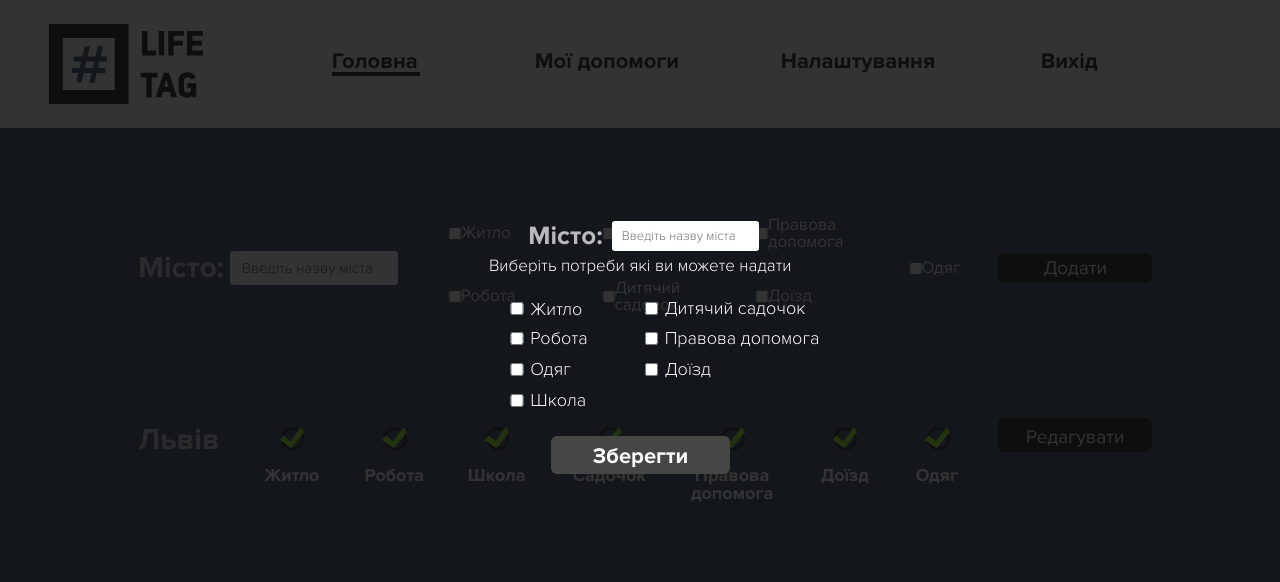
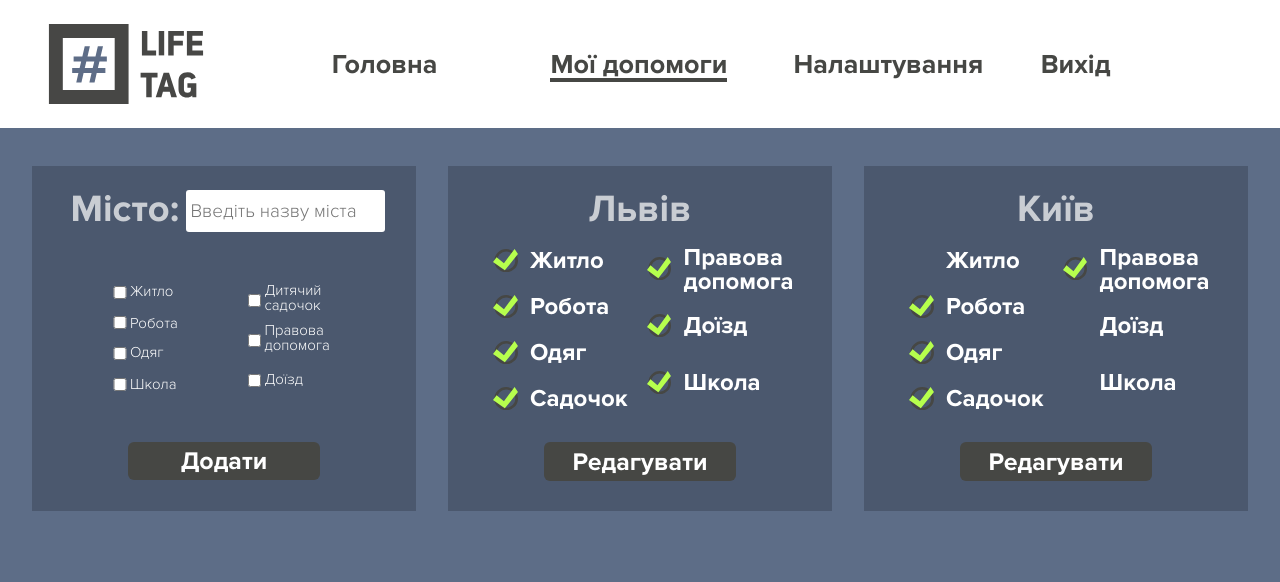
Before and after one commit to ksenka/lifetag, a plain HTML site: page LifeTagSite/profile.html in a window 1280 px wide. Drawn offline with Linux system fonts and the light colour scheme; a script that the page names is missing.

Commit message:
finish profile

```diff
--- a/LifeTagSite/css/agree.css
+++ b/LifeTagSite/css/agree.css
@@ -13,8 +13,6 @@ body{
 
 }
 
-
-
 #mainText{
     top: 10%;
     position: absolute;
--- a/LifeTagSite/css/userPage.css
+++ b/LifeTagSite/css/profile.css
@@ -3,85 +3,65 @@ body{
     font-family: Proxima;
 }
 
-.line{
-    top: 56%;
-}
-
-#mainLabel{
-    position: absolute;
-    width: 12%;
-    left: 25.9166%;
-    cursor: pointer;
-}
-
-#mainLabelLine{
-    display: block;
-    width: 6.9%;
-    left: 25.9166%;
-}
 
 #helpLabel{
     position: absolute;
-    width: 12%;
-    left: 41.7777%;
+    width: 15%;
+    left: 43%;
     cursor: pointer;
 }
 
 #helpLabelLine{
-    left: 41.7777%;
-    width: 11.2%;
+    left: 43%;
+    width: 13.8%;
 }
-
 
 #aboutLabel{
     position: absolute;
     width: 12%;
-    left: 61%;
+    left: 62%;
     cursor: pointer;
 }
 
 #aboutLabelLine{
-    left: 61%;
-    width: 12.1%;
-}
-
-#contactsLabel{
-    position: absolute;
-    width: 12%;
-    left: 81.3055%;
-    cursor: pointer;
+    left: 62%;
+    width: 14.8%;
 }
 
 #contactsLabelLine{
     left: 81.3055%;
-    width: 4.5%;
+    width: 5.6%;
 }
 
 #addDiv{
     position: absolute;
-    width: 80%;
+    width: 30%;
+    left: 2.5%;
+    background-color: #4b586e;
 }
 
 #helpCity{
+    top: 7%;
     position: absolute;
-    width: 15%;
-    left: 10%;
+    width: 50%;
+    left: 40%;
 }
 
 #helpCityLabel{
+    top: 7%;
     position: absolute;
-    width: 15%;
+    width: 50%;
     font-family: 'ProximaBold';
     opacity: 0.7;
-    left: 1%;
+    left: 10%;
     color: white;
 }
 
 #autocomplete{
-    top: 58%;
+    top: 12%;
     position: absolute;
-    width: 16.2%;
-    left: 10.1%;
+    width: 50%;
+    left: 41%;
     border-radius: 3px;
     z-index: 10;
     display: none;
@@ -106,69 +86,126 @@ td{
     background-color: cornflowerblue;
 }
 
-#boxesOne, #boxesTwo, #boxesThree, #boxesLast{
-    left: 30%;
+#boxesLeft{
+
+    left: 20%;
     position: absolute;
-    top: 20%;
-    width: 12.5%;
-
-}
-
-#boxesOne input, #boxesTwo input, #boxesThree input, #boxesLast input, #boxesOne p, #boxesTwo p, #boxesThree p,  #boxesLast p{
-    position: absolute;
-    width: 25%;
-    font-family: 'proxima';
+    width: 46%;
+    top: 32%;
+    font-family: 'ProximaLight';
     color: white;
 }
 
-#boxesTwo{
-    left: 45%;
+#boxesRight{
+
+    left: 55%;
+    position: absolute;
+    width: 46%;
+    top: 34%;
+    font-family: 'ProximaLight';
+    color: white;
 }
 
-#boxesThree{
-    left: 60%;
+#home{
+    width: 1.1em;
+    position: absolute;
+    top: 5%;
 }
 
-#boxesLast{
-    left: 75%;
+#homeLabel{
+    width: 50%;
+    position: absolute;
+    top: 6.5%;
+    left: 12%;
 }
 
-#boxesOne p, #boxesTwo p, #boxesThree p,  #boxesLast p{
-    left: 20%;
+#job{
+    width: 1.1em;
+    position: absolute;
+    top: 30%;
 }
 
-#home, #homeLabel, #school, #schoolLabel, #law, #lawLabel, #cloth, #clothLabel{
-    top: 15%;
+#jobLabel{
+    width: 50%;
+    position: absolute;
+    top: 32%;
+    left: 12%;
 }
 
-#job, #jobLabel, #garden, #gardenLabel, #drive, #driveLabel{
-    top: 70%;
+#cloth{
+    width: 1.1em;
+    position: absolute;
+    top: 55%;
+}
+
+#clothLabel{
+    width: 50%;
+    position: absolute;
+    top: 56%;
+    left: 12%;
+}
+
+#school{
+    width: 1.1em;
+    position: absolute;
+    top: 80%;
+}
+
+#schoolLabel{
+    width: 50%;
+    position: absolute;
+    top: 81.5%;
+    left: 12%;
+}
+
+#garden{
+    width: 1.1em;
+    position: absolute;
+    top: 5%;
 }
 
 #gardenLabel{
-    top: 63%;
+    width: 50%;
+    position: absolute;
+    left: 12%;
+}
+
+#law{
+    width: 1.1em;
+    position: absolute;
+    top: 30%;
 }
 
 #lawLabel{
-    top: 8%;
+    width: 50%;
+    position: absolute;
+    top: 25%;
+    left: 12%;
 }
 
-#cloth{
-    top: 45%;
+#drive{
+    width: 1.1em;
+    position: absolute;
+    top: 55%;
 }
 
-#clothLabel{
-    top: 45%;
+#driveLabel{
+    width: 50%;
+    position: absolute;
+    top: 56%;
+    left: 12%;
 }
 
+
 #addButton{
-    left: 85%;
-    width: 15%;
+
+    top: 80%;
+    width: 50%;
     position: absolute;
     background-color: #464744;
     border: none;
     border-radius: 6px;
-    font-family: 'Proxima';
+    font-family: 'ProximaBold';
     color: white;
     cursor: pointer;
 }
@@ -178,29 +215,32 @@ td{
     color: #c3c5be;
 }
 
-#myHelp{
+.myHelp{
     position: absolute;
-    width: 80%;
+    width: 30%;
+    left: 35%;
+    background-color: #4b586e;
 }
 
 .cityName{
     position: absolute;
-    width: 10%;
+    width: 50%;
     opacity: 0.7;
-    left: 1%;
-    top: 40%;
+    text-align: center;
+    top: 7%;
     color: white;
     font-family: 'proximabold';
 }
 
 .editButton{
-    left: 85%;
-    width: 15%;
+
+    width: 50%;
+    top: 80%;
     position: absolute;
     background-color: #464744;
     border: none;
     border-radius: 6px;
-    font-family: 'Proxima';
+    font-family: 'ProximaBold';
     color: white;
     cursor: pointer;
     padding-top: 0.5%;
@@ -212,62 +252,76 @@ td{
 }
 
 .aid{
+
     position: absolute;
-    width: 100%;
-    top: 30%;
-    left: 10%;
+    width: 80%;
+    top: 22%;
 }
 
 .helpAid{
     position: absolute;
-    width: 12%;
-    top: 25%;
+    width: 40%;
 }
 
 .helpAid p{
-    width: 100%;
-    text-align: center;
+    width: 80%;
+    left: 35%;
     position: absolute;
-    top: 60%;
     color: white;
     font-family: 'proximabold';
 }
 
 .helpAid div{
     position: absolute;
-    top: 15%;
     width: 20%;
+    left: 5%;
     background-repeat: no-repeat;
     background-image: url("../img/aidYes.svg");
     background-size: 100%;
 }
 
+#homeY{
+    top: 4%;
+}
+
 #jobY{
-    left: 10%;
+    top: 29%;
 }
 
 #schoolY{
-    left: 20%;
+    top: 70%;
+    left: 50%;
 }
 
 #gardenY{
-    left: 31%;
+    top: 79%;
 }
 
+
+
 #lawY{
-    left: 43%;
+    top: 8%;
+    left: 50%;
 }
 
+#lawY p{
+    top: -10%;
+}
+
+
 #driveY{
-    left: 54%;
+    top: 39%;
+    left: 50%;
 }
 
 #clothY{
-    left: 63%;
+    top: 54%;
 }
 
-.overlay{
-    /*display: none;*/
+
+
+#overlay{
+    display: none;
     position: absolute;
     top: 0;
     left: 0;
@@ -279,78 +333,47 @@ td{
 
 #editBar{
     position: absolute;
-    width: 70%;
-
+    width: 30%;
+    background-color: white;
 }
 
-#newHelpCity{
-    position: absolute;
-    width: 15%;
-}
 
 #editCityLabel{
     position: absolute;
-    width: 15%;
+    width: 80%;
     font-family: 'ProximaBold';
     opacity: 0.7;
-    color: white;
-    top: 0.5%;
+    color: #464744;
+    top: 5%;
+    text-align: center;
 }
 
-#editAutocomplete{
-    top: 58%;
-    position: absolute;
-    width: 16.2%;
-    left: 10.1%;
-    border-radius: 3px;
-    z-index: 10;
-    display: none;
-
-}
-
-td{
-    text-align: center;
-    padding-top: 2%;
-    padding-bottom: 2%;
-}
-
-.editAutocomplete{
-    width: 100%;
-    text-align: left;
-    border-top: 1px solid gray;
-    cursor: pointer;
-    padding-left: 3px;
-}
-
-.editAutocomplete:hover{
-    background-color: cornflowerblue;
-}
 
 #newAids{
     text-align: center;
     position: absolute;
-    width: 40%;
-    top: 10%;
+    width: 80%;
+    top: 17%;
     font-family: 'proximalight';
-    color: white;
+    color: #464744;
 }
 
 #boxesL{
-    left: 35%;
+    left: 15%;
     position: absolute;
     width: 46%;
-    top: 20%;
+    top: 30%;
     font-family: 'ProximaLight';
-    color: white;
+    color: #464744;
 }
 
 #boxesR{
-    left: 50%;
+    left: 60%;
     position: absolute;
     width: 46%;
-    top: 20%;
+    top: 30%;
     font-family: 'ProximaLight';
-    color: white;
+    color: #464744;
 }
 
 #newHome{
@@ -362,8 +385,8 @@ td{
 #newHomeLabel{
     width: 50%;
     position: absolute;
-    top: 6%;
-    left: 6%;
+    top: 6.5%;
+    left: 11%;
 }
 
 #newJob{
@@ -375,8 +398,8 @@ td{
 #newJobLabel{
     width: 50%;
     position: absolute;
-    top: 30%;
-    left: 6%;
+    top: 32%;
+    left: 11%;
 }
 
 #newCloth{
@@ -388,8 +411,8 @@ td{
 #newClothLabel{
     width: 50%;
     position: absolute;
-    top: 55%;
-    left: 6%;
+    top: 56%;
+    left: 11%;
 }
 
 #newSchool{
@@ -401,8 +424,8 @@ td{
 #newSchoolLabel{
     width: 50%;
     position: absolute;
-    top: 80%;
-    left: 6%;
+    top: 81.5%;
+    left: 11%;
 }
 
 #newGarden{
@@ -414,8 +437,8 @@ td{
 #newGardenLabel{
     width: 50%;
     position: absolute;
-    top: 5%;
-    left: 6%;
+
+    left: 11%;
 }
 
 #newLaw{
@@ -427,8 +450,8 @@ td{
 #newLawLabel{
     width: 50%;
     position: absolute;
-    top: 30%;
-    left: 6%;
+    top: 25%;
+    left: 11%;
 }
 
 #newDrive{
@@ -440,17 +463,17 @@ td{
 #newDriveLabel{
     width: 50%;
     position: absolute;
-    top: 55%;
-    left: 6%;
+    top: 56%;
+    left: 11%;
 }
 
 #edit{
     position: absolute;
-    width: 20%;
+    width: 40%;
     border: none;
-    padding-top: 0.5%;
+    padding-top: 1%;
     border-radius: 6px;
-    top: 60%;
+    top: 80%;
     background-color: #464744;
     color: white;
     font-family: 'proximabold';
@@ -462,3 +485,39 @@ td{
     background-color: #343d4c;
     color: #c3c5be;
 }
+
+
+#delete{
+    position: absolute;
+    width: 40%;
+    border: none;
+    padding-top: 1%;
+    border-radius: 6px;
+    top: 80%;
+    background-color: #ff5656;
+    color: white;
+    font-family: 'proximabold';
+    cursor: pointer;
+}
+
+
+#delete:hover{
+    background-color: #ff9898;
+    color: #6b6b6b;
+}
+
+#exit{
+    position: absolute;
+    opacity: 0.7;
+    left: 94%;
+    top: 1%;
+    width: 5%;
+    background-repeat: no-repeat;
+    background-image: url("../img/exit.svg");
+    background-size: 100%;
+    cursor: pointer;
+}
+
+#exit:hover{
+    opacity: 1;
+}
--- a/LifeTagSite/css/registration.css
+++ b/LifeTagSite/css/registration.css
@@ -87,6 +87,7 @@ body{
     text-decoration: underline;
     font-family: 'proximabold';
     opacity: 1;
+    cursor: pointer;
 }
 
 #telephone, #submitTel{
--- /dev/null
+++ b/LifeTagSite/js/profile/interface.js
@@ -0,0 +1,18 @@
+/**
+ * Created by mrrider on 10.03.15.
+ */
+
+$(document).ready(function(){
+
+    $('#mainLabelLine').css("display", "none");
+    $('#helpLabelLine').css("display", "block");
+   $('#exit').click(function(){
+       $('#overlay').css("display", "none");
+       style();
+   });
+
+    $('.editButton').click(function(){
+        $('#overlay').css("display", "block");
+        style();
+    });
+});
--- /dev/null
+++ b/LifeTagSite/js/profile/styles.js
@@ -0,0 +1,98 @@
+/**
+ * Created by mrrider on 01.03.15.
+ */
+
+function style(){
+
+    styleHeader();
+
+    //size
+    heightByWidth("#addDiv", 0.9);
+    heightByWidth("#helpCity", 0.2);
+    heightByWidth("#helpCityLabel", 0.2);
+    heightByWidth(".autocompleteResult", 0.1);
+    heightByWidth("#boxesLeft", 0.7);
+    heightByWidth("#boxesRight", 0.9);
+
+    heightByWidth("#homeLabel, #jobLabel, #clothLabel, #schoolLabel, #gardenLabel, #lawLabel, #driveLabel", 0.2);
+
+    heightByWidth("#addButton", 0.2);
+    heightByWidth(".editButton", 0.2);
+    heightByWidth(".myHelp", 0.9);
+    heightByWidth(".cityName", 0.2);
+    heightByWidth(".aid", 0.6);
+    heightByWidth(".helpAid", 0.9);
+    heightByWidth(".helpAid p", 0.5);
+    heightByWidth(".helpAid div", 0.946);
+    heightByWidth("#editBar", 0.8);
+
+    heightByWidth("#editCityLabel", 0.1);
+
+    heightByWidth("#newAids", 0.10);
+    heightByWidth("#boxesL", 0.7);
+    heightByWidth("#boxesR", 0.9);
+    heightByWidth("#newHomeLabel", 0.2);
+    heightByWidth("#newJobLabel", 0.2);
+    heightByWidth("#newClothLabel", 0.2);
+    heightByWidth("#newLawLabel", 0.2);
+    heightByWidth("#newDriveLabel", 0.2);
+    heightByWidth("#newGardenLabel", 0.2);
+    heightByWidth("#newSchoolLabel", 0.2);
+    heightByWidth("#edit", 0.2);
+    heightByWidth("#delete", 0.2);
+    heightByWidth("#exit", 1);
+    //font
+
+    fontByHeight("#helpCity", 0.5);
+    fontByHeight("#helpCityLabel", 1);
+    fontByHeight(".autocompleteResult", 1);
+    fontByHeight("#homeLabel, #jobLabel, #clothLabel, #schoolLabel, #gardenLabel, #lawLabel, #driveLabel", 0.9);
+    fontByHeight("#addButton", 0.7);
+    fontByHeight(".editButton", 0.7);
+    fontByHeight(".cityName", 1);
+    fontByHeight(".helpAid p", 0.5);
+    fontByHeight("#editCityLabel", 1);
+    fontByHeight("#newHelpCity", 0.5);
+    fontByHeight("#newAids", 0.5);
+    fontByHeight("#newHomeLabel", 0.9);
+    fontByHeight("#newJobLabel", 0.9);
+    fontByHeight("#newClothLabel", 0.9);
+    fontByHeight("#newLawLabel", 0.9);
+    fontByHeight("#newDriveLabel", 0.9);
+    fontByHeight("#newGardenLabel", 0.9);
+    fontByHeight("#newSchoolLabel", 0.9);
+    fontByHeight("#newFindButt", 0.6);
+    fontByHeight("#delete", 0.7);
+    fontByHeight("#edit", 0.7);
+
+
+    //position
+
+
+    centerHorizontal("#editCityLabel", "0px");
+    centerHorizontal("#newHelpCity", "5%");
+    centerHorizontal("#newAids", "0px");
+    centerHorizontal("#edit", "22%");
+    centerHorizontal("#delete", "-22%");
+    centerHorizontal("#addButton", "0px");
+    centerHorizontal(".cityName", "0px");
+    centerHorizontal(".editButton", "0px");
+    centerHorizontal(".aid", "0px");
+
+    centerAll("#editBar");
+
+    topByWidth("#addDiv", 0.13);
+    topByWidth(".myHelp", 0.13);
+
+}
+
+
+$(document).ready(function(){
+
+    style();
+
+    $(window).resize(function(){
+        style();
+    });
+
+});
--- a/LifeTagSite/js/registration/interface.js
+++ b/LifeTagSite/js/registration/interface.js
@@ -155,7 +155,7 @@ $(document).ready(function(){
                     setCookie("phone", $("#login").val(), {expires: 3600, path: "/"});
                     setCookie("password", CryptoJS.SHA256($("#pass").val()), {expires: 3600, path: "/"});
                     setCookie("name", name, {expires: 3600, path: "/"});
-                    window.location.href = "index.html?page=help";
+                    window.location.href = "../../profile.html";
                 } else {
                     alert("Реєстрація не вдалась, користувач з таким номером вже зареєстрований");
                 }
--- a/LifeTagSite/js/userPage/styles.js
+++ /dev/null
@@ -1,89 +0,0 @@
-/**
- * Created by mrrider on 01.03.15.
- */
-
-function style(){
-
-    styleHeader();
-
-    //size
-    heightByWidth("#addDiv", 0.20);
-    heightByWidth("#helpCity", 0.20);
-    heightByWidth("#helpCityLabel", 0.20);
-    heightByWidth(".autocompleteResult", 0.1);
-    heightByWidth("#boxesOne, #boxesTwo, #boxesThree, #boxesLast", 0.9);
-    heightByWidth("#boxesOne p, #boxesTwo p, #boxesThree p,  #boxesLast p", 0.7);
-    heightByWidth("#addButton", 0.2);
-    heightByWidth(".editButton", 0.2);
-    heightByWidth("#myHelp", 0.1);
-    heightByWidth(".cityName", 0.3);
-    heightByWidth(".helpAid", 0.7);
-    heightByWidth(".helpAid p", 0.3);
-    heightByWidth(".helpAid div", 0.946);
-    heightByWidth("#editBar", 0.4);
-    heightByWidth("#editCityLabel", 0.20);
-    heightByWidth("#newHelpCity", 0.20);
-    heightByWidth("#newAids", 0.10);
-    heightByWidth("#boxesL", 0.3);
-    heightByWidth("#boxesR", 0.3);
-    heightByWidth("#newHomeLabel", 0.1);
-    heightByWidth("#newJobLabel", 0.1);
-    heightByWidth("#newClothLabel", 0.1);
-    heightByWidth("#newLawLabel", 0.1);
-    heightByWidth("#newDriveLabel", 0.1);
-    heightByWidth("#newGardenLabel", 0.1);
-    heightByWidth("#newSchoolLabel", 0.1);
-    heightByWidth("#edit", 0.2);
-    //font
-    fontByHeight(".label", 0.85);
-    fontByHeight("#helpCity", 0.5);
-    fontByHeight("#helpCityLabel", 1);
-    fontByHeight(".autocompleteResult", 1);
-    fontByHeight("#boxesOne p, #boxesTwo p, #boxesThree p,  #boxesLast p", 0.8);
-    fontByHeight("#addButton", 0.7);
-    fontByHeight(".editButton", 0.7);
-    fontByHeight(".cityName", 1);
-    fontByHeight(".helpAid p", 0.5);
-    fontByHeight("#editCityLabel", 1);
-    fontByHeight("#newHelpCity", 0.5);
-    fontByHeight("#newAids", 0.5);
-    fontByHeight("#newHomeLabel", 0.9);
-    fontByHeight("#newJobLabel", 0.9);
-    fontByHeight("#newClothLabel", 0.9);
-    fontByHeight("#newLawLabel", 0.9);
-    fontByHeight("#newDriveLabel", 0.9);
-    fontByHeight("#newGardenLabel", 0.9);
-    fontByHeight("#newSchoolLabel", 0.9);
-    fontByHeight("#newFindButt", 0.6);
-    fontByHeight("#edit", 0.7);
-    //position
-    centerHorizontal("#addDiv", "0px");
-    centerHorizontal("#myHelp", "0px");
-    centerHorizontal(".helpAid div", "0px");
-    centerHorizontal("#editCityLabel", "-5%");
-    centerHorizontal("#newHelpCity", "5%");
-    centerHorizontal("#newAids", "0px");
-    centerHorizontal("#edit", "0px");
-
-    centerVertical("#helpCity", "0px");
-    centerVertical("#helpCityLabel", "0px");
-    centerVertical("#addButton", "0px");
-    centerVertical(".editButton", "0px");
-
-    centerAll("#editBar");
-
-    topByWidth("#addDiv", 0.13);
-    topByWidth("#myHelp", 0.3);
-
-}
-
-
-$(document).ready(function(){
-
-    style();
-
-    $(window).resize(function(){
-        style();
-    });
-
-});
--- a/LifeTagSite/userPage.html
+++ b/LifeTagSite/profile.html
@@ -12,24 +12,19 @@
     <link href="img/favicon.png" rel="shortcut icon" type="image/x-icon" />
     <link rel="stylesheet" href="css/common/null.css">
     <link rel="stylesheet" href="css/common/styles.css">
-    <link rel="stylesheet" href="css/userPage.css">
+    <link rel="stylesheet" href="css/profile.css">
 
     <script type="text/javascript" src="js/common/header.js"></script>
-    <script type="text/javascript" src="js/userPage/styles.js"></script>
+    <script type="text/javascript" src="js/profile/styles.js"></script>
+    <script type="text/javascript" src="js/profile/interface.js"></script>
 </head>
 <body>
-<div class="overlay">
+<div id="overlay">
     <div id="editBar">
-        <div id="editCityLabel">Місто:</div>
+        <div id="exit"></div>
+        <div id="editCityLabel">Місто Львів</div>
         <form id="editGiveHelp">
-            <input type="text" placeholder="Введіть назву міста" id="newHelpCity" name="city" autocomplete="off">
-            <div id="editAutocomplete">
-                <table style="width: 100%; background-color: white">
-                    <tr> <td class="autocompleteResult">fafas</td> </tr>
-                    <tr> <td class="autocompleteResult">fafas</td> </tr>
-                    <tr> <td class="autocompleteResult">fafas</td> </tr>
-                </table>
-            </div>
+
             <div id="newAids">Виберіть потреби які ви можете надати</div>
             <div id="boxesL">
                 <input type="checkbox" id="newHome" name="home" value="true"><p id="newHomeLabel">Житло</p><br>
@@ -51,22 +46,26 @@
             <button id="edit">
                 Зберегти
             </button>
+            <button id="delete">
+                Видалити
+            </button>
+        </form>
     </div>
 </div>
 <div id="header">
     <img src="img/lifetaglogo.svg" alt="logo" id="lifetaglogo">
 
-    <div id="mainLabel" class="label">Головна</div>
+    <div id="mainLabel" class="label"><a href="index.html">Головна</a></div>
     <div id="mainLabelLine" class="line"></div>
     <div id="helpLabel" class="label">Мої допомоги</div>
     <div id="helpLabelLine" class="line"></div>
     <div id="aboutLabel" class="label">Налаштування</div>
     <div id="aboutLabelLine" class="line"></div>
-    <div id="contactsLabel" class="label">Вихід</div>
+    <div id="contactsLabel" class="label"><a href="index.html">Вихід</a></div>
     <div id="contactsLabelLine" class="line"></div>
 </div>
 
-<div id="main" class="page">
+<div id="iCanHelp" class="page">
     <div id="addDiv">
         <div id="helpCityLabel">Місто:</div>
         <form id="giveHelp">
@@ -78,38 +77,30 @@
                     <tr> <td class="autocompleteResult">fafas</td> </tr>
                 </table>
             </div>
-
-
-            <div id="boxesOne">
+            <div id="boxesLeft">
                 <input type="checkbox" id="home" name="home" value="true"><p id="homeLabel">Житло</p><br>
 
                 <input type="checkbox" id="job" name="job" value="true"><p id="jobLabel">Робота</p><br>
 
+                <input type="checkbox" id="cloth" name="cloth" value="true"><p id="clothLabel">Одяг</p><br>
+
+                <input type="checkbox" id="school" name="school" value="true"><p id="schoolLabel">Школа</p><br>
             </div>
 
-            <div id="boxesTwo">
-
-                <input type="checkbox" id="school" name="school" value="true"><p id="schoolLabel">Школа</p><br>
-
+            <div id="boxesRight">
                 <input type="checkbox" id="garden" name="kinderGarden" value="true"><p id="gardenLabel">Дитячий садочок</p><br>
 
-            </div>
-
-            <div id="boxesThree">
                 <input type="checkbox" id="law" name="law" value="true"><p id="lawLabel">Правова допомога</p><br>
 
                 <input type="checkbox" id="drive" name="drive" value="true"><p id="driveLabel">Доїзд</p><br>
-
             </div>
 
-            <div id="boxesLast">
-                <input type="checkbox" id="cloth" name="cloth" value="true"><p id="clothLabel">Одяг</p><br>
-            </div>
+
 
             <button id="addButton">Додати</button>
         </form>
     </div>
-    <div id="myHelp">
+    <div class="myHelp">
         <div class="cityName">Львів</div>
         <div class="aid">
             <div class="helpAid" id="homeY">
@@ -152,6 +143,50 @@
 
     </div>
 
+    <div class="myHelp" style="left: 67.5%;">
+        <div class="cityName">Київ</div>
+        <div class="aid">
+            <div class="helpAid" id="homeY">
+                <div  style="display: none;"></div>
+                <p>Житло</p>
+            </div>
+
+            <div class="helpAid" id="jobY">
+                <div></div>
+                <p>Робота</p>
+            </div>
+
+            <div class="helpAid" id="schoolY">
+                <div  style="display: none;"></div>
+                <p>Школа</p>
+            </div>
+
+            <div class="helpAid" id="gardenY">
+                <div></div>
+                <p>Садочок</p>
+            </div>
+
+            <div class="helpAid" id="lawY">
+                <div></div>
+                <p>Правова допомога</p>
+            </div>
+
+            <div class="helpAid" id="driveY">
+                <div  style="display: none;"></div>
+                <p>Доїзд</p>
+            </div>
+
+            <div class="helpAid" id="clothY">
+                <div></div>
+                <p>Одяг</p>
+            </div>
+        </div>
+        <button class="editButton">Редагувати</button>
+
+
+    </div>
+
+
 
 </div>
 
```
Also changed, not shown: LifeTagSite/img/exit.svg (added).
